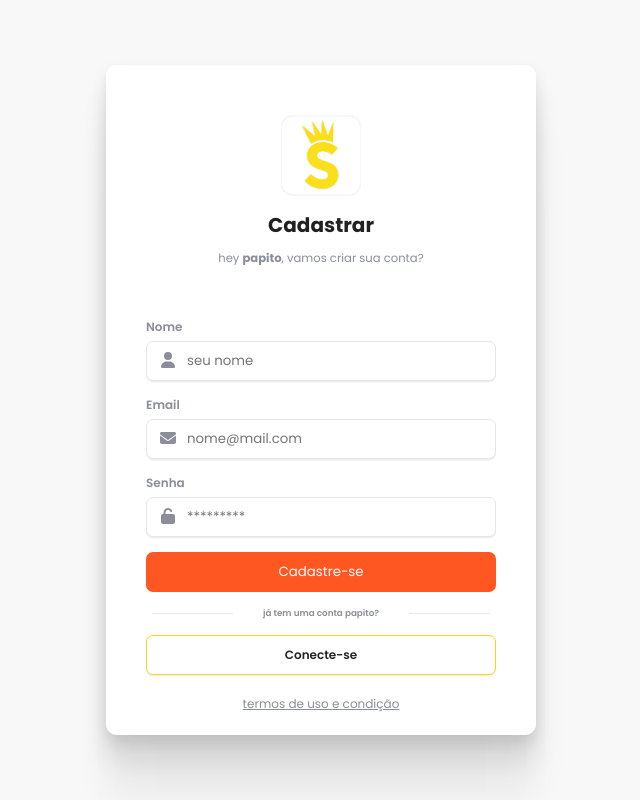
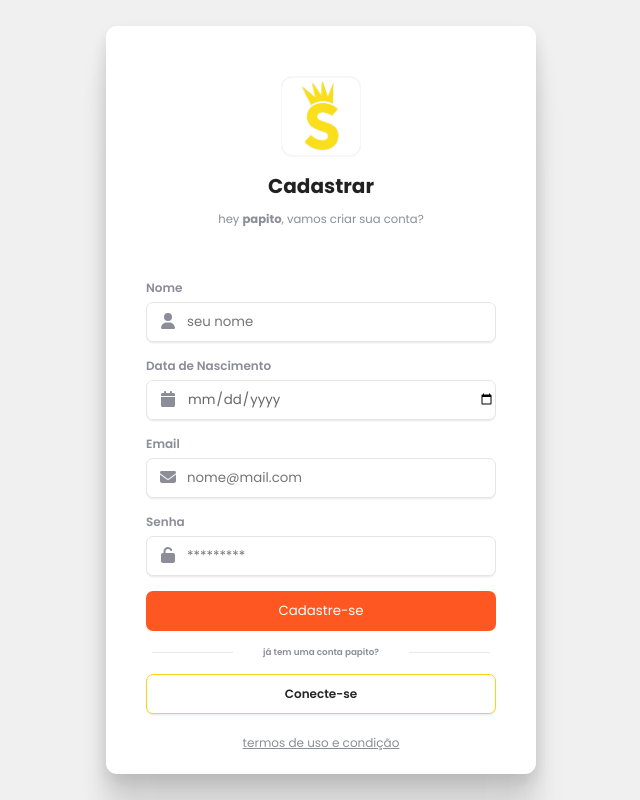
Before and after one commit to Glauedson/Supla-Events, a React (Vite) app in the folder FrontEnd/: page / in a window 1280 px wide. Both pictures are taken after typing "Sample", "Sample123" into the empty fields and a click on the button "Cadastre-se". Shown: the whole page, without its empty margins (319-959 px from the left). Built offline with nearby package versions, Linux system fonts and the light colour scheme.

Commit message:
feat: Adicionando o começo do front de verificação e confirmação de email

```diff
--- a/FrontEnd/src/pages/login/login.jsx
+++ b/FrontEnd/src/pages/login/login.jsx
@@ -47,7 +47,7 @@ function Login() {
 
   return (
     <>
-    <main>
+    <main className={styles.main_container}>
       <form className={styles.form_container}>
         <div className={styles.logo_container}></div>
         <div className={styles.title_container}>
--- a/FrontEnd/src/pages/login/login.module.css
+++ b/FrontEnd/src/pages/login/login.module.css
@@ -1,11 +1,13 @@
-
-main {
+  .main_container {
+    background-color: var(--background-light);
+    color: #333;
+    min-height: 100vh;
     display: flex;
+    flex-direction: column;
     align-items: center;
     justify-content: center;
-  height: 100vh;
-  background-color: #f8f8f8;
   }
+
 
   .form_container {
     width: fit-content;
--- a/FrontEnd/src/pages/register/register.jsx
+++ b/FrontEnd/src/pages/register/register.jsx
@@ -1,54 +1,40 @@
-import React from 'react'
 import { useState } from 'react'
 import styles from './register.module.css'
 import { FontAwesomeIcon } from '@fortawesome/react-fontawesome'
-import { faEnvelope, faUnlock, faUser } from '@fortawesome/free-solid-svg-icons'
+import { faCalendar, faEnvelope, faUnlock, faUser } from '@fortawesome/free-solid-svg-icons'
 import { Link } from "react-router-dom"
+
 
 function Register() {
   const [email, setEmail] = useState('')
   const [password, setPassword] = useState('')
+  const [user, setUser] = useState('')
+  const [birth, setBirth] = useState('')
 
-  const handleLogin = async () => {
+  const handleRegister = async () => {
     if (email === '' || password === '') {
       alert('Preencha os campos');
       return;
     }
 
-    const dataLogin = {
+    const dataRegiste = {
+      user,
+      birth,
       email,
       password,
+      type: 'register',
     };
 
-    try {
-      const reply = await fetch('http://localhost:8080/user/login', {
-        method: 'POST',
-        headers: { 'Content-Type': 'application/json' },
-        body: JSON.stringify(dataLogin),
-      })
+    alert('Cadastro realizado com sucesso!');
 
-      if (reply.status !== 200) {
-        alert(`Algo errado não está certo: ${reply.status}`);
-        return
-      }
+    localStorage.setItem('dataUser', dataRegiste);
+    window.location.href = '#/accounts/verification';
 
-      const data = await reply.json();
-      console.log(data);
-
-      // Salvar o token
-      localStorage.setItem('token', data.token);
-
-      // Redirecionar para a página profile ou admin
-      window.location.href = data.redirect;
-    } catch (error) {
-      console.error('Erro ao fazer login:', error);
-      alert('Erro ao tentar fazer login');
-    }
   }
 
   return (
     <>
-    <main>
+    <main className={styles.main_container}>
       <form className={styles.form_container}>
         <div className={styles.logo_container}></div>
         <div className={styles.title_container}>
@@ -59,7 +45,7 @@ function Register() {
         </div>
         <br />
         <div className={styles.input_container}>
-          <label className={styles.input_label} htmlFor="email_field">Nome</label>
+          <label className={styles.input_label} htmlFor="name_field">Nome</label>
           <FontAwesomeIcon icon={faUser} className={styles.icon} />
           <input
             placeholder="seu nome"
@@ -67,9 +53,23 @@ function Register() {
             name="input-name"
             type="text"
             className={styles.input_field}
-            id="email_field"
-            value={email}
-            onChange={(e) => setEmail(e.target.value)}
+            id="name_field"
+            value={user}
+            onChange={(e) => setUser(e.target.value)}
+          />
+        </div>
+
+        <div className={styles.input_container}>
+          <label className={styles.input_label} htmlFor="birth_field">Data de Nascimento</label>
+          <FontAwesomeIcon icon={faCalendar} className={styles.icon} />
+          <input
+            title="sua data de nascimento"
+            name="input-name"
+            type="date"
+            className={styles.input_field}
+            id="birth_field"
+            value={birth}
+            onChange={(e) => setBirth(e.target.value)}
           />
         </div>
 
@@ -103,7 +103,7 @@ function Register() {
           />
         </div>
 
-        <button className={styles.sign_in_button} onClick={handleLogin} type="button">
+        <button className={styles.sign_in_button} onClick={handleRegister} type="button">
           <span>Cadastre-se</span>
         </button>
 
--- a/FrontEnd/src/pages/register/register.module.css
+++ b/FrontEnd/src/pages/register/register.module.css
@@ -1,11 +1,13 @@
-
-main {
+  .main_container{
+    background-color: var(--background-light);
+    color: #333;
+    min-height: 100vh;
     display: flex;
+    flex-direction: column;
     align-items: center;
     justify-content: center;
-    height: 100vh;
-    background-color: #f8f8f8;
   }
+
 
   .form_container {
     width: fit-content;
@@ -94,6 +96,7 @@ main {
     filter: drop-shadow(0px 1px 0px #efefef)
       drop-shadow(0px 1px 0.5px rgba(239, 239, 239, 0.5));
     transition: all 0.3s cubic-bezier(0.15, 0.83, 0.66, 1);
+    color: #686565;
   }
 
   .input_field:focus {
--- /dev/null
+++ b/FrontEnd/src/pages/verifications/verification.jsx
@@ -0,0 +1,13 @@
+
+
+function Verifications() {
+
+
+
+  return (
+        <h1>ola mundo</h1>
+
+  );
+}
+
+export default Verifications;
```
Also changed, not shown: FrontEnd/src/components/verification-code/verificationCode.jsx (added, +26 -0 lines), FrontEnd/src/components/verification-code/verificationCode.module.css (added). Lines whose indentation alone changed are shown as unchanged.
